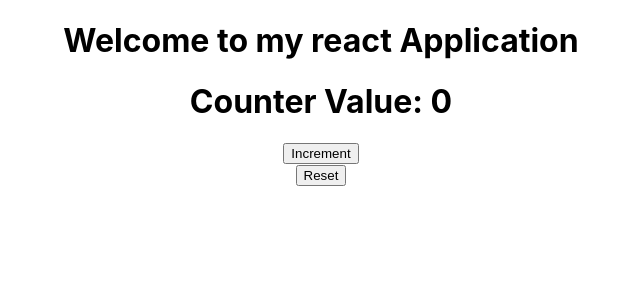
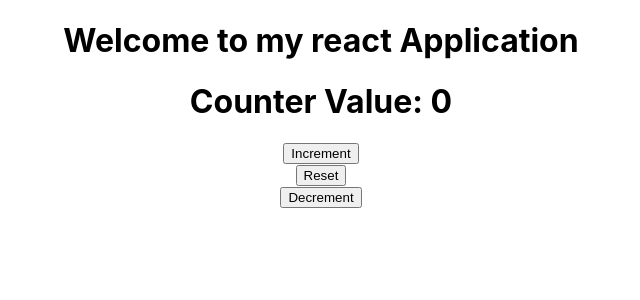
Before and after one commit to lyonsouma/React-Projects, a React (Create React App) app: page / in a window 1280 px wide. Shown: the top 300 px of the page, without its empty margins (319-959 px from the left). Built offline with nearby package versions, Linux system fonts and the light colour scheme.

Commit message:
The decrement button in setstate react

```diff
--- a/src/components/StateByLec.js
+++ b/src/components/StateByLec.js
@@ -20,6 +20,11 @@ class StateByLec extends Component{
         })
     }
 
+    DecreaseCount(){
+        this.setState({
+            Counter:  this.state.Counter -1,
+        })
+    }
     render(){
         return(
             <div>
@@ -28,6 +33,8 @@ class StateByLec extends Component{
               <button onClick={()=>this.ChangeCounter()}>Increment</button>
               <br></br>
               <button onClick={()=>this.ChangeCount()}>Reset</button>
+              <br></br>
+              <button onClick={()=>this.DecreaseCount()}>Decrement</button>
             </div>
         )
     }
```
